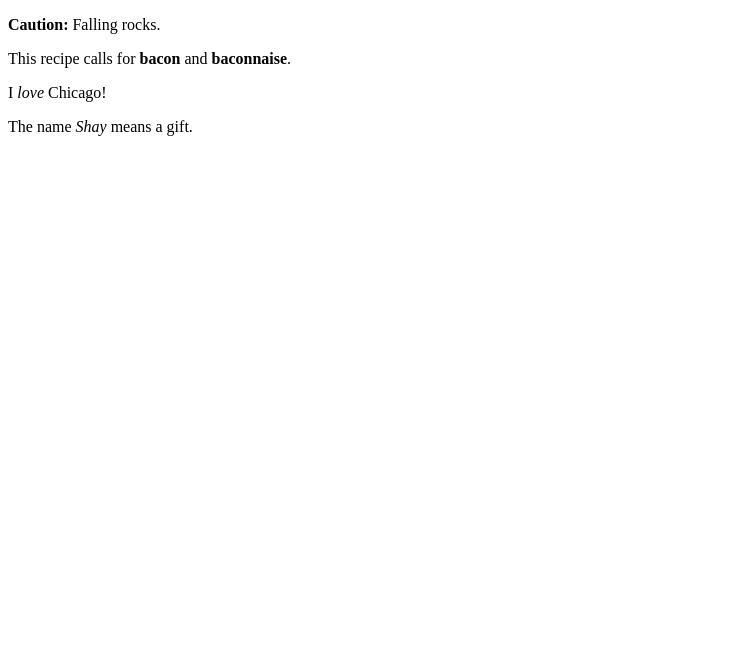
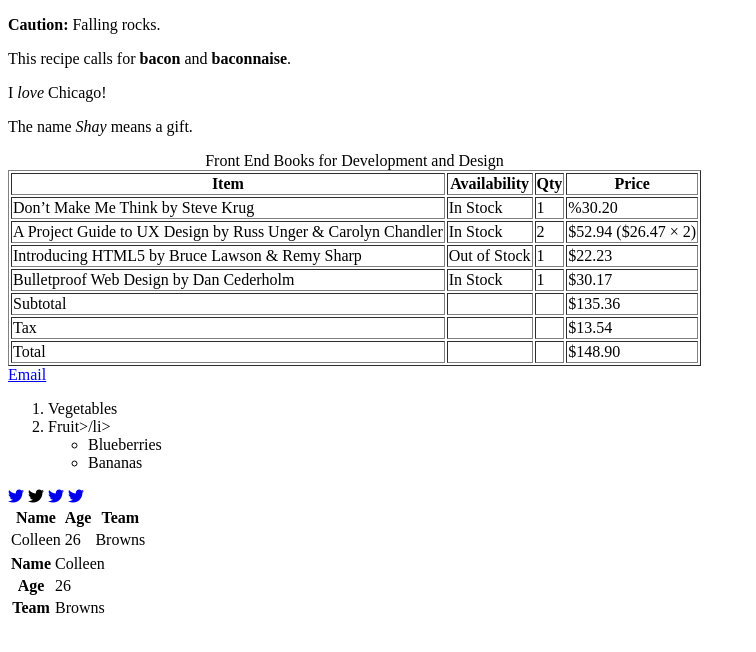
Before and after one commit to prvn9/html5, a plain HTML site: page misc-files/week-2.html in a window 1280 px wide. Shown: the whole page, without its empty margins (0-756 px from the left). Drawn offline with Linux system fonts and the light colour scheme.

Commit message:
week-2 courses and text book exercises as well as some code from quizes

```diff
--- a/misc-files/week-2.html
+++ b/misc-files/week-2.html
@@ -2,11 +2,104 @@
 <html>
     <head>
         <title>Week 2 textbook</title>
+        <script src="https://kit.fontawesome.com/c6f8d084f4.js" crossorigin="anonymous"></script>
     </head>
     <body>
         <p><strong>Caution:</strong> Falling rocks.</p>
         <p>This recipe calls for <b>bacon</b> and <b>baconnaise</b>.</p>
         <p>I <em>love</em> Chicago!</p>
         <p>The name <i>Shay</i> means a gift.</p>
+
+        <table border="1">
+            <caption>Front End Books for Development and Design</caption>
+            <thead>
+                <tr>
+                    <th scope="col">Item</th>
+                    <th scope="col">Availability</th>
+                    <th scope="col">Qty</th>
+                    <th scope="col">Price</th>
+                </tr>
+            </thead>
+            <tbody>
+                <tr>
+                    <td>Don&#8217;t Make Me Think by Steve Krug</td>
+                    <td>In Stock</td>
+                    <td>1</td>
+                    <td>%30.20</td>
+                </tr>
+                <tr>
+                    <td>A Project Guide to UX Design by Russ Unger &#38; Carolyn Chandler</td>
+                    <td>In Stock</td>
+                    <td>2</td>
+                    <td>$52.94 ($26.47 &#215; 2)</td>
+                </tr>
+                <tr>
+                    <td>Introducing HTML5 by Bruce Lawson &#38; Remy Sharp</td>
+                    <td>Out of Stock</td>
+                    <td>1</td>
+                    <td>$22.23</td>
+                </tr>
+                <tr>
+                    <td>Bulletproof Web Design by Dan Cederholm</td>
+                    <td>In Stock</td>
+                    <td>1</td>
+                    <td>$30.17</td>
+                </tr>
+            </tbody>
+            <tfoot>
+                <tr>
+                    <td>Subtotal</td>
+                    <td></td>
+                    <td></td>
+                    <td>$135.36</td>
+                </tr>
+                <tr>
+                    <td>Tax</td>
+                    <td></td>
+                    <td></td>
+                    <td>$13.54</td>
+                </tr>
+                  <tr>
+                    <td>Total</td>
+                    <td></td>
+                    <td></td>
+                    <td>$148.90</td>
+                </tr>
+            </tfoot>
+        </table>
+        <a href="mailto:test@gmail.com?subject=Hi&body=how%20are%20you">Email</a>
+        <ol>
+            <li>Vegetables</li>
+            <li>Fruit>/li>
+            <ul>
+               <li>Blueberries</li>
+               <li>Bananas</li>
+            </ul>
+        </ol>
+
+
+
+
+        <a href="https://twitter.com/" aria-label="Twitter"> <i class="fa fa-twitter"></i></a>
+
+
+        <a> <i class="fa fa-twitter"></i></a>
+
+
+        <a href="https://twitter.com/" > <i class="fa fa-twitter" aria-label="Twitter"></i></a>
+
+
+        <a href="https://twitter.com/"> <i class="fa fa-twitter"></i></a>
+
+        <table>
+            <tr><th>Name</th><th>Age</th><th>Team</th></tr>
+            <tr><td>Colleen</td><td>26</td><td>Browns</td></tr>
+        </table>
+
+        <table>
+            <tr><th>Name</th><td>Colleen</td></tr>
+            <tr><th>Age</th><td>26</td></tr>
+            <tr><th>Team</th><td>Browns</td></tr>
+          </table>
     </body>
 </html>
```
